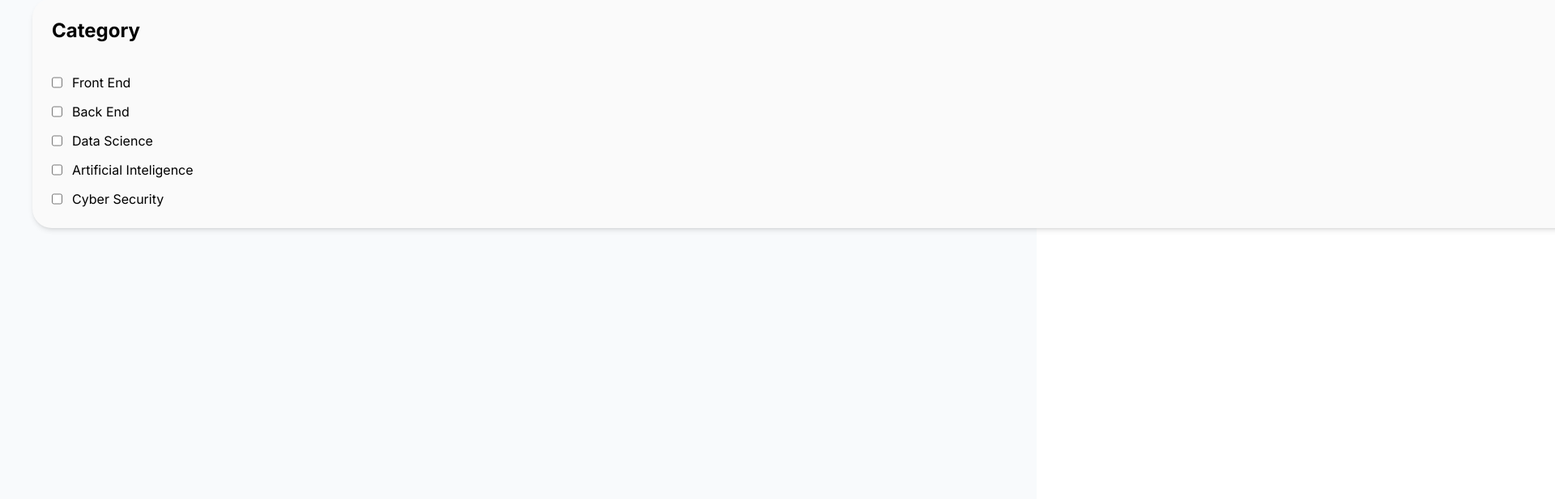
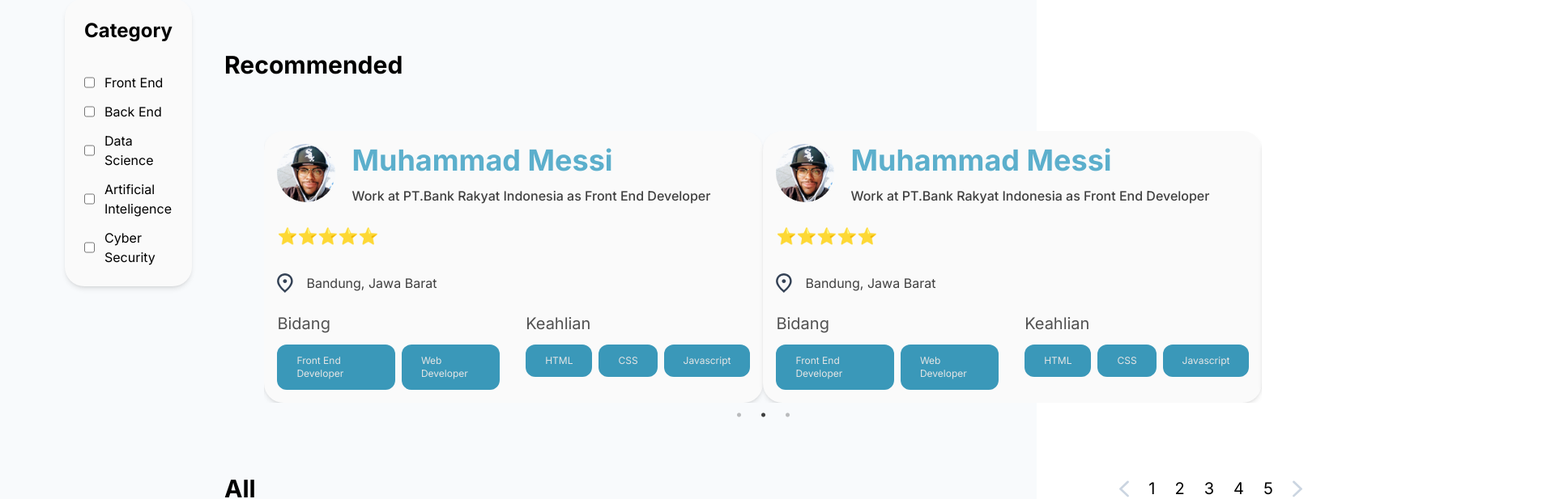
Before and after one commit to SyafiIslam/CareerBoost, a React (Vite) app: page /mentoring in a window 1280 px wide. Shown: the part 620-1237 px from the top of the page at 81% size, 1920 px wide, since content can reach past the window. Built offline with nearby package versions, Linux system fonts and the light colour scheme.

Commit message:
WIP carousel

```diff
--- a/src/pages/Mentor.jsx
+++ b/src/pages/Mentor.jsx
@@ -69,11 +69,11 @@ const Mentor = () => {
           })}
         </div>
         <div className="flex flex-row-reverse w-fit gap-10">
-          <div className="flex flex-col xl:basis-1/4 mt-16 bg-red-300">
+          <div className="flex flex-col xl:basis-1/4 mt-16">
             <div className="flex w-full justify-between items-center">
               <h1 className=" h4 font-bold">Recommended</h1>
             </div>
-            <div className=" mx-auto mt-10 w-3/4 p-6 bg-green-300">
+            <div className=" mx-auto mt-10 w-screen p-6 ">
               <Slider {...settings} >
                 {/* <p>1</p>
                 <p>2</p>
```
